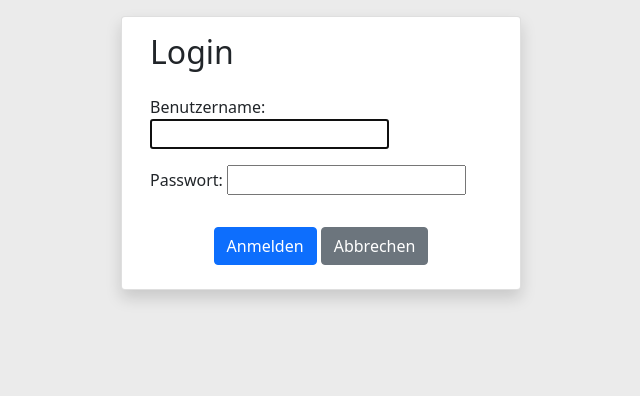
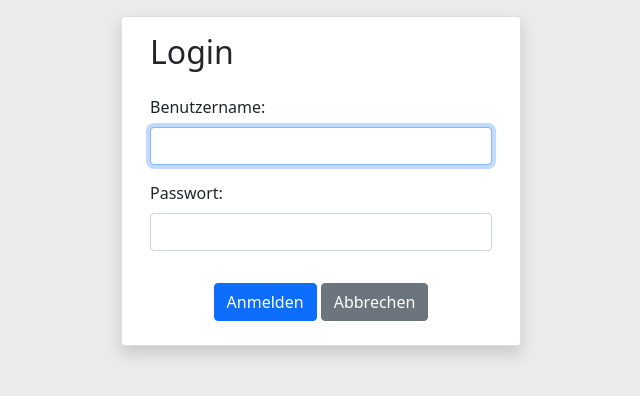
Before and after one commit to pyphil/DjangoBuchungstool, a Django app: page /accounts/login/ in a window 1280 px wide. Shown: the part 56-452 px from the top of the page, without its empty margins (319-959 px from the left). Run offline with Django 3.2, Linux system fonts and the light colour scheme.

Commit message:
bootstrap for login form

```diff
--- a/buchungstool/templates/buchungstoolRooms.html
+++ b/buchungstool/templates/buchungstoolRooms.html
@@ -60,7 +60,7 @@
                     {% endfor %}
                 </div>
             </div>
-            <div class="card shadow" style="background-color: #dddddd9f;">
+            <div class="card mb-3 shadow" style="background-color: #dddddd9f;">
                 <h5 class="card-header">FS Mathematik</h5>
                 <div class="card-body">
                     {% for room in rooms %}
--- a/buchungstool/templates/registration/login.html
+++ b/buchungstool/templates/registration/login.html
@@ -7,7 +7,14 @@
     <div class="card shadow" style="width: 400;">
       <div class="card-body">
         <h2 class="mb-4">Login</h2>
-        {{ form.as_p }}
+         <p>
+          <label for="id_username" class="form-label">Benutzername:</label>
+          <input type="text" class="form-control" name="username" autofocus autocomplete="username">
+        </p>
+        <p>
+          <label for="id_password" class="form-label">Passwort:</label>
+          <input type="password" class="form-control" name="password" autocomplete="current-password">
+        </p>
         <div class="text-center">
           <button type="submit" class="btn btn-primary mt-3 mb-2">Anmelden</button>
           <a href="{{ next }}" class="btn btn-secondary mt-3 mb-2">Abbrechen</a>
```
